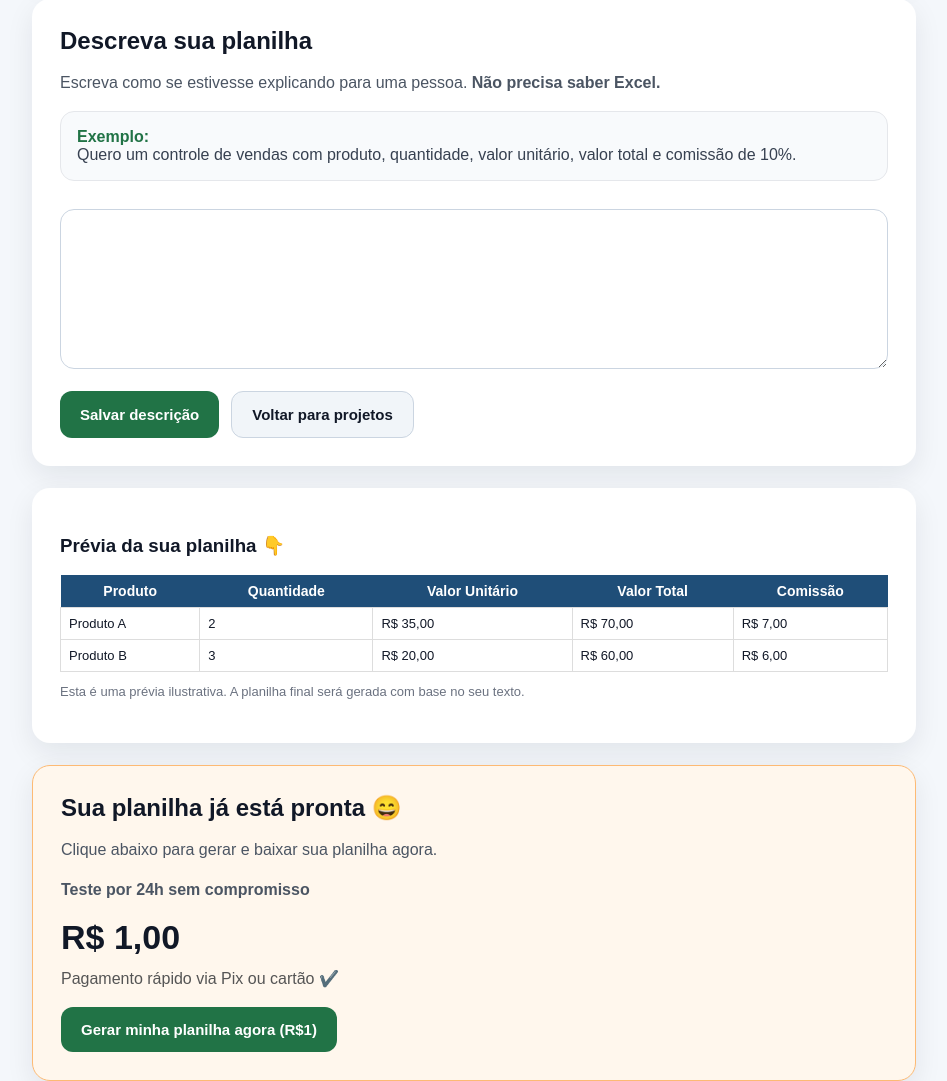
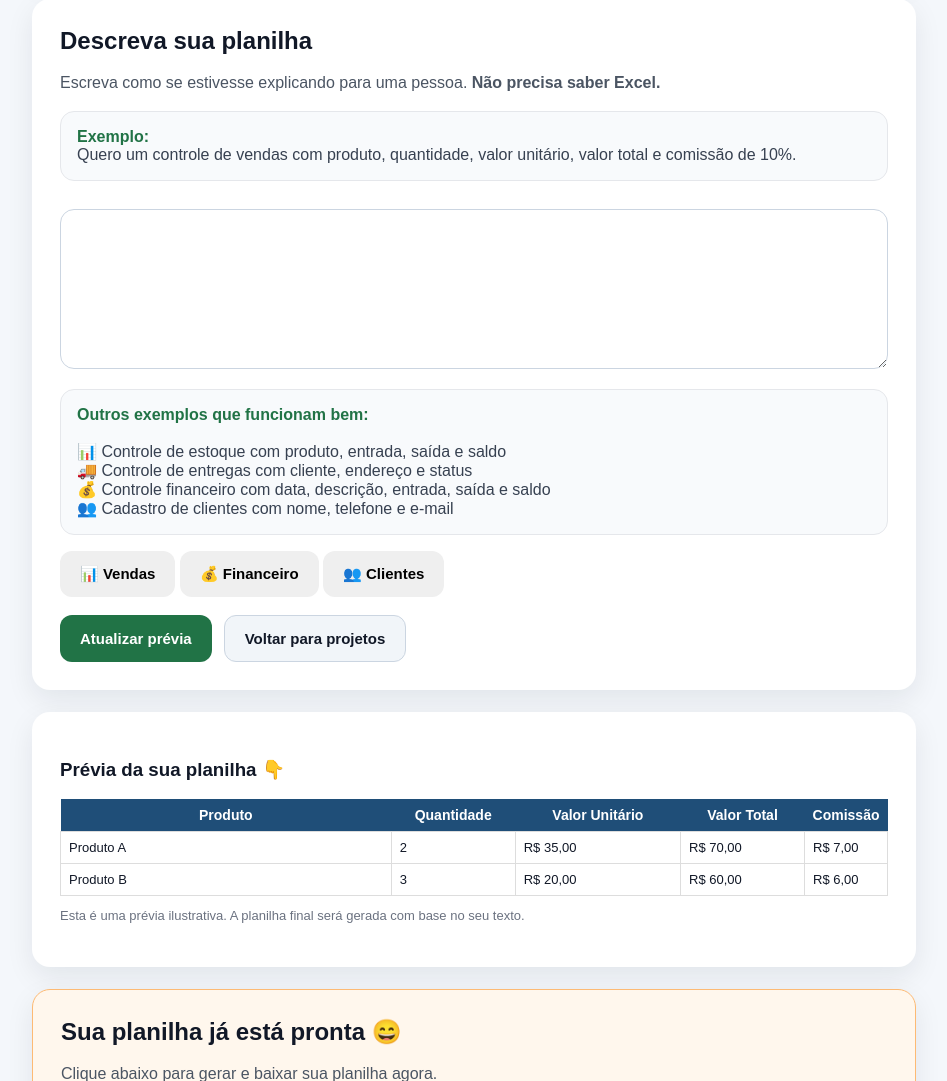
Before and after one commit to alessandronossa-lgtm/alessandronossa-lgtm, a Flask app: template templates/projeto.html in a window 1280 px wide. Shown: the part 271-1352 px from the top of the page, without its empty margins (166-1113 px from the left). Run offline with Flask 3, Linux system fonts and the light colour scheme; the template is opened without the code that fills it, so the values that code supplies are empty; parts of the project's set-up code (start-up, migrations or seed data) failed here and were passed over.

Commit message:
Update projeto.html

```diff
--- a/templates/projeto.html
+++ b/templates/projeto.html
@@ -232,9 +232,39 @@
       <form method="POST" action="/projeto/{{ projeto.id }}/atualizar">
         <textarea name="prompt">{{ projeto.prompt }}</textarea>
 
+
+
+
+
+
+<div class="hint">
+  <strong>Outros exemplos que funcionam bem:</strong><br><br>
+
+  📊 Controle de estoque com produto, entrada, saída e saldo<br>
+  🚚 Controle de entregas com cliente, endereço e status<br>
+  💰 Controle financeiro com data, descrição, entrada, saída e saldo<br>
+  👥 Cadastro de clientes com nome, telefone e e-mail
+</div>
+
+
+<div class="examples">
+  <button type="button" onclick="setPrompt('Controle de vendas com produto, quantidade e valor')">📊 Vendas</button>
+  <button type="button" onclick="setPrompt('Controle financeiro com entrada e saída')">💰 Financeiro</button>
+  <button type="button" onclick="setPrompt('Cadastro de clientes com nome e telefone')">👥 Clientes</button>
+</div>
+
+<script>
+function setPrompt(text) {
+  document.querySelector("textarea").value = text;
+}
+</script>
+
+
+
+
         <div class="actions">
           <button class="btn-primary" type="submit">
-            Salvar descrição
+            Atualizar prévia
           </button>
 
           <a class="btn btn-secondary" href="/app">
@@ -254,11 +284,11 @@
     <table>
       <thead>
         <tr>
-          <th>Produto</th>
-          <th>Quantidade</th>
-          <th>Valor Unitário</th>
-          <th>Valor Total</th>
-          <th>Comissão</th>
+<th style="width:40%;">Produto</th>
+<th style="width:15%;">Quantidade</th>
+<th style="width:20%;">Valor Unitário</th>
+<th style="width:15%;">Valor Total</th>
+<th style="width:10%;">Comissão</th>
         </tr>
       </thead>
       <tbody>
```
